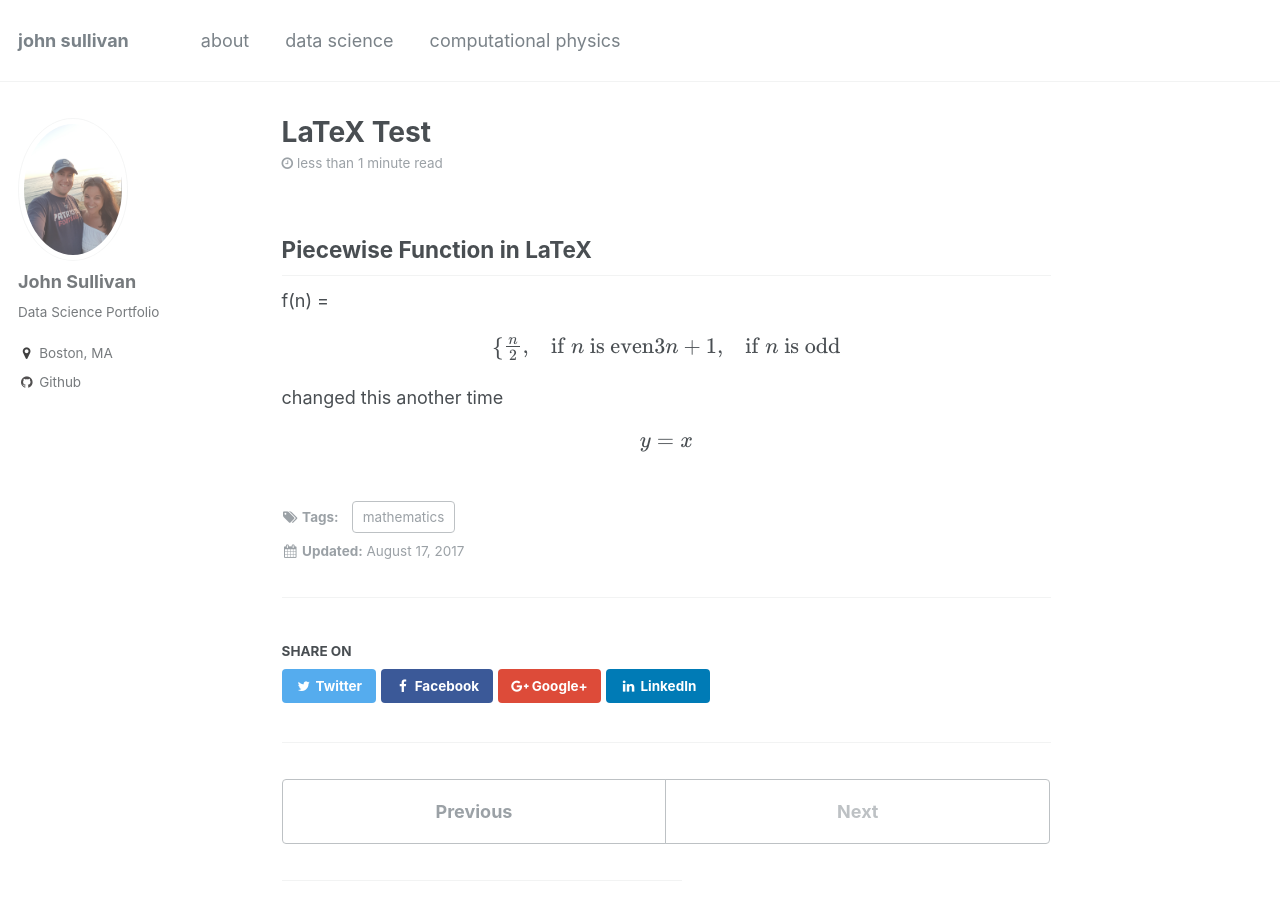
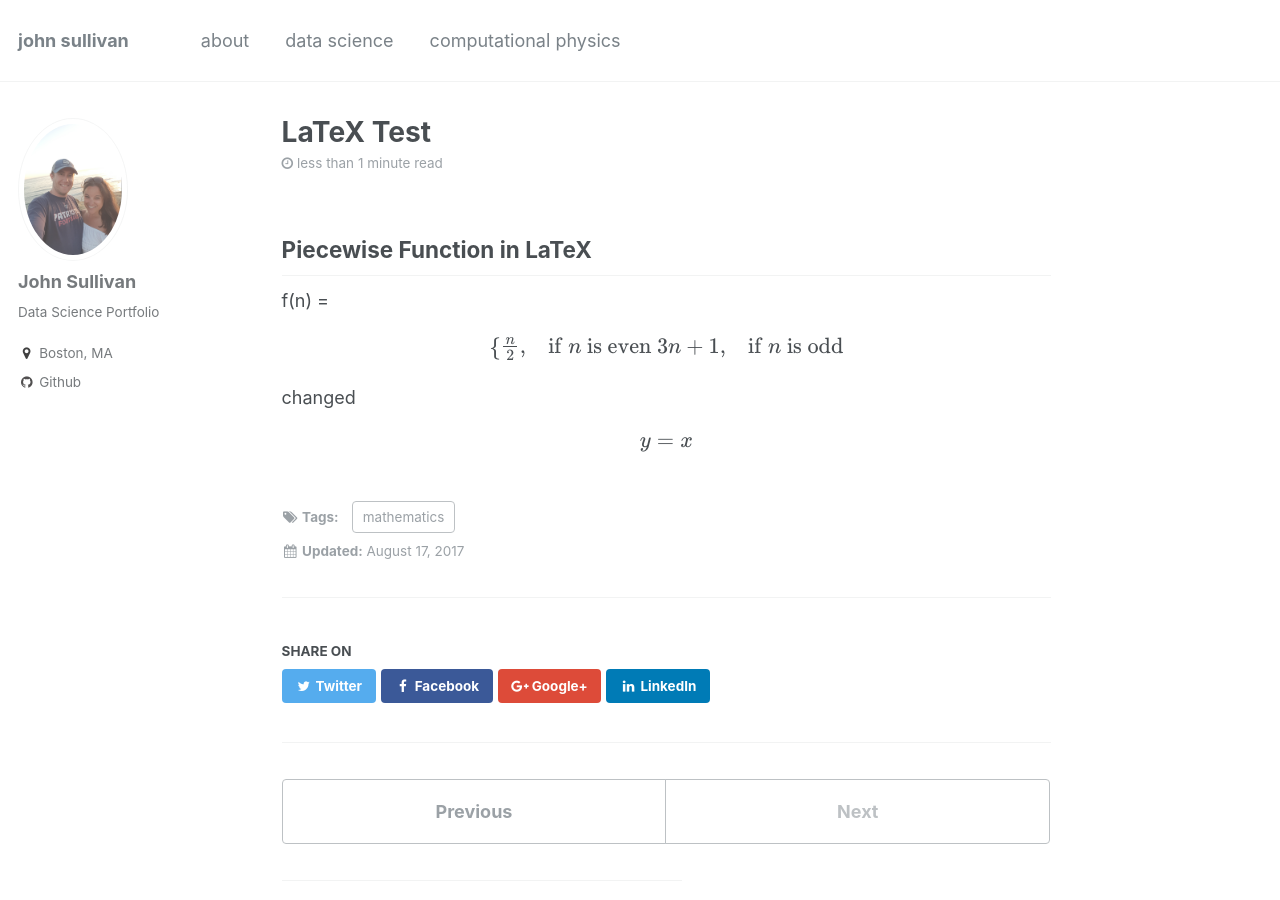
Before and after one commit to jtsulliv/jtsulliv.github.io, a Jekyll site: the page built from _posts/2017-08-17-test.md, in a window 1280 px wide and 900 px high. Built offline with Jekyll 4.4.1, drawn with Linux system fonts in a browser that asks for light colours; formulas are drawn with MathJax 3.

Commit message:
Update 2017-08-17-test.md

```diff
--- a/_posts/2017-08-17-test.md
+++ b/_posts/2017-08-17-test.md
@@ -13,10 +13,10 @@ excerpt: "Math"
 
 f(n) =
 \begin{cases}
- \frac{n}{2},  & \text{if $n$ is even}\\
+ \frac{n}{2},  & \text{if $n$ is even}\\\
  3n+1, & \text{if $n$ is odd}
 \end{cases}
 
-changed this another time
+changed
 
 $$y = x$$
```
